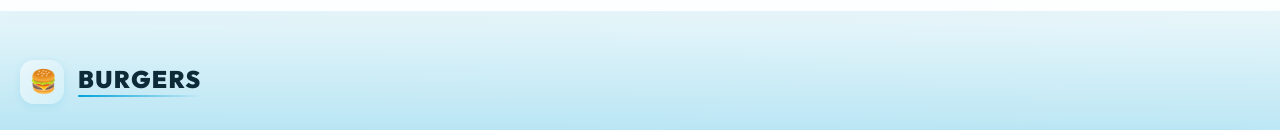
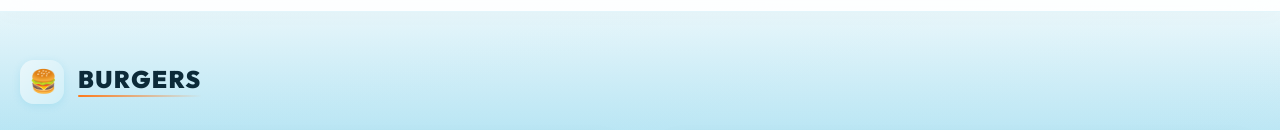
Before and after one commit to bronovito-maker/gotbun, a Next.js app: page /menu in a window 1280 px wide. Shown: the part 377-507 px from the top of the page. Built offline with nearby package versions, Linux system fonts and the light colour scheme.

Commit message:
style: change category underline gradient from turquoise to brand orange

```diff
--- a/app/globals.css
+++ b/app/globals.css
@@ -1728,7 +1728,7 @@ input:focus {
   left: 0;
   width: 100%;
   height: 2px;
-  background: linear-gradient(to right, #00a3d9 0%, transparent 100%);
+  background: linear-gradient(to right, #ff7a1a 0%, transparent 100%);
   border-radius: 2px;
 }
 
```
Also changed, not shown: 1 other file (tests, documents, lock files or other folders).
